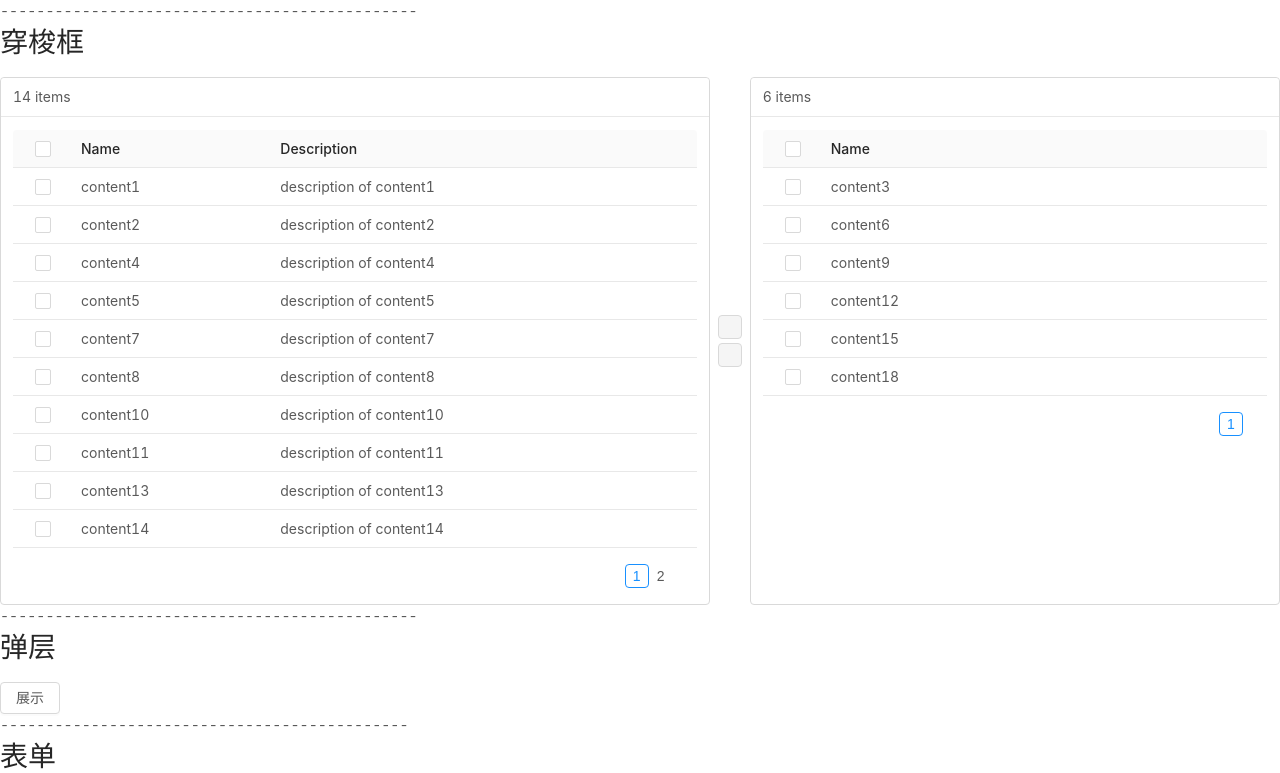
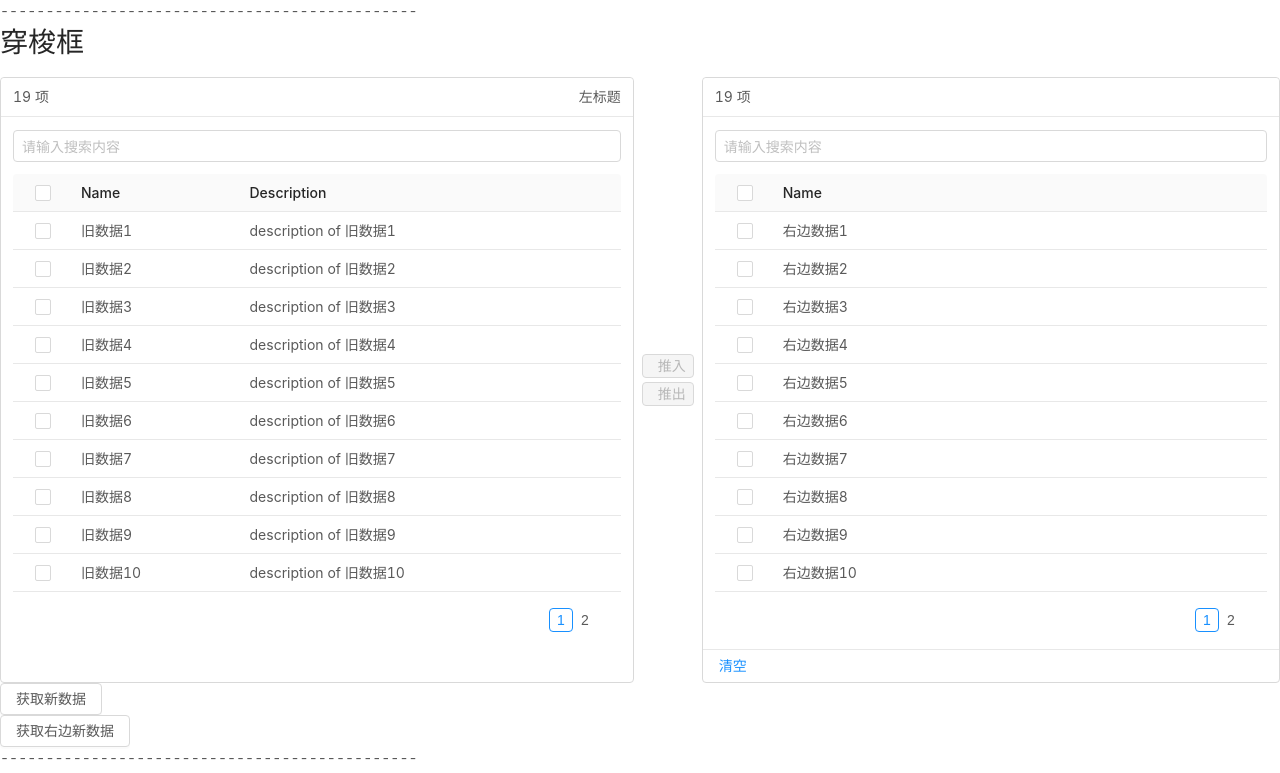
Before and after one commit to MDSD-JOB/medical-ui, a Vue app: page / in a window 1280 px wide. Shown: the top 773 px of the page. Built offline with nearby package versions, Linux system fonts and the light colour scheme.

Commit message:
feat: 完善transfer功能

```diff
--- a/src/components/MedTable/src/index.jsx
+++ b/src/components/MedTable/src/index.jsx
@@ -741,6 +741,7 @@
     })
     const tableProps = {
       ...props,
+      locale: { emptyText: '暂无数据' },
       columns: this.filteredColumns
     }
 
--- a/src/components/MedTransfer/src/index.jsx
+++ b/src/components/MedTransfer/src/index.jsx
@@ -1,14 +1,32 @@
+import difference from 'lodash/difference'
 import T from 'ant-design-vue/es/transfer'
+import { MedButton } from './../../index'
 import './index.less'
-import difference from 'lodash/difference'
+
 export default {
   name: 'MedTransfer',
-  model: {
-    prop: 'targetKeys',
-    event: 'change'
+  components: {
+    MedButton
+  },
+  data() {
+    return {
+      mixedData: [...this.leftData, ...this.rightData], // 混合了新旧数据
+      savedData: [],
+      rightKeys: []
+    }
   },
   props: {
     ...T.props,
+    keep: {
+      type: Boolean,
+      default: true,
+      retuired: false
+    },
+    showClear: {
+      type: Boolean,
+      default: false,
+      retuired: false
+    },
     disabled: {
       type: Boolean,
       default: false,
@@ -23,6 +41,31 @@
       type: String,
       default: 'table'
     },
+    locale: {
+      type: Object,
+      default: () => ({
+        itemUnit: '项',
+        itemsUnit: '项',
+        notFoundContent: '列表为空',
+        searchPlaceholder: '请输入搜索内容'
+      })
+    },
+    leftRowKey: {
+      type: String,
+      default: 'key'
+    },
+    rightRowKey: {
+      type: String,
+      default: 'key'
+    },
+    leftData: {
+      type: Array,
+      default: () => []
+    },
+    rightData: {
+      type: Array,
+      default: () => []
+    },
     leftColumns: {
       type: Array,
       default: () => []
@@ -32,9 +75,37 @@
       default: () => []
     }
   },
+  created() {
+    this.writeInRightKey()
+  },
   methods: {
+    writeInRightKey() {
+      if (this.rightData.length) {
+        this.savedData = []
+        const arr = this.rightData.map(item => item.key)
+        this.rightKeys = [...arr]
+      }
+    },
+    clear() {
+      const leftArr = this.mixedData.filter(
+        item => !this.rightKeys.includes(item[this.leftRowKey])
+      )
+      this.mixedData = [...leftArr]
+      this.savedData = []
+      this.rightKeys = []
+      this.$emit('change', leftArr, [])
+    },
     onChange(nextTargetKeys) {
-      this.$emit('change', nextTargetKeys)
+      this.rightKeys = nextTargetKeys
+      const leftArr = this.mixedData.filter(
+        item => !this.rightKeys.includes(item[this.leftRowKey])
+      )
+      const rightArr = this.mixedData.filter(item =>
+        nextTargetKeys.includes(item[this.leftRowKey])
+      )
+      this.savedData = rightArr
+
+      this.$emit('change', leftArr, rightArr)
     },
     getRowSelection({ disabled, selectedKeys, itemSelectAll, itemSelect }) {
       return {
@@ -58,9 +129,21 @@
     }
   },
   render() {
-    const { leftColumns, rightColumns, getRowSelection } = this
+    const {
+      $props,
+      mixedData,
+      rightKeys,
+      leftColumns,
+      rightColumns,
+      getRowSelection,
+      clear,
+      showClear
+    } = this
+
     const transferProps = {
-      ...this.$props
+      ...$props,
+      dataSource: mixedData,
+      targetKeys: rightKeys
     }
 
     const childrenSlots = {
@@ -74,7 +157,6 @@
         on: { itemSelectAll, itemSelect }
       }) => {
         return (
-          <div>
           <a-table
             row-selection={getRowSelection({
               disabled: listDisabled,
@@ -82,6 +164,7 @@
               itemSelectAll,
               itemSelect
             })}
+            locale={{ emptyText: '暂无数据' }}
             columns={direction === 'left' ? leftColumns : rightColumns}
             direction={direction}
             data-source={filteredItems}
@@ -96,8 +179,15 @@
               }
             })}
           ></a-table>
-          </div>
         )
+      },
+      footer: props => {
+        if (!showClear) return null
+        return props.direction === 'right' ? (
+          <med-button type="link" onClick={clear}>
+            清空
+          </med-button>
+        ) : null
       }
     }
 
@@ -105,9 +195,7 @@
       ...childrenSlots,
       ...this.$scopedSlots
     }
-    const headSlots = Object.keys(this.$slots).map(slot => {
-      return <template slot={slot}>{this.$slots[slot]}</template>
-    })
+
     return (
       <div class="med-transfer-wrapper">
         <a-transfer
@@ -119,10 +207,26 @@
             },
             scopedSlots
           }}
-        >
-          {headSlots}
-        </a-transfer>
+        />
       </div>
     )
+  },
+  watch: {
+    leftData() {
+      const rightKeys = this.rightKeys
+      const oldData = this.mixedData.filter(item =>
+        this.rightKeys.includes(item[this.leftRowKey])
+      )
+      this.writeInRightKey()
+      this.rightKeys = rightKeys
+      this.mixedData = [...oldData, ...this.leftData]
+    },
+    rightData() {
+      const oldData = this.mixedData.filter(
+        item => !this.rightKeys.includes(item[this.leftRowKey])
+      )
+      this.writeInRightKey()
+      this.mixedData = [...oldData, ...this.rightData]
     }
   }
+}
--- a/src/views/DemoTransfer.vue
+++ b/src/views/DemoTransfer.vue
@@ -1,37 +1,31 @@
 <template>
   <div class="DemoTransfer">
     <med-transfer
-      childrenType="table"
-      :dataSource="transferLeftData"
-      :targetKeys="transferRightData"
+      show-clear
+      show-search
       :filter-option="
-        (inputValue, item) => item.title.indexOf(inputValue) !== -1
+        (inputValue, option) => option.title.indexOf(inputValue) !== -1
       "
+      :titles="['左标题', '']"
+      :operations="['推入', '推出']"
+      :leftData="leftData"
+      :rightData="rightData"
       :leftColumns="leftColumns"
       :rightColumns="rightColumns"
       @change="change"
     >
+      <!-- <template #footer>123</template> -->
+      <template #from></template>
     </med-transfer>
+    <med-button @click="getNewLeftData">获取新数据</med-button>
+    <med-button @click="getNewRightData">获取右边新数据</med-button>
   </div>
 </template>
 
 <script>
-import { MedTransfer } from './../components'
+import { MedTransfer, MedButton } from './../components'
 
-const transferLeftData = []
-for (let i = 0; i < 20; i++) {
-  transferLeftData.push({
-    key: i.toString(),
-    title: `content${i + 1}`,
-    description: `description of content${i + 1}`
-  })
-}
-
-const transferRightData = transferLeftData
-  .filter(item => +item.key % 3 > 1)
-  .map(item => item.key)
-
-const leftTableColumns = [
+const leftColumns = [
   {
     dataIndex: 'title',
     title: 'Name'
@@ -41,7 +35,7 @@
     title: 'Description'
   }
 ]
-const rightTableColumns = [
+const rightColumns = [
   {
     dataIndex: 'title',
     title: 'Name'
@@ -49,19 +43,69 @@
 ]
 export default {
   components: {
-    MedTransfer
+    MedTransfer,
+    MedButton
   },
   data() {
     return {
-      transferLeftData: transferLeftData,
-      transferRightData: transferRightData,
-      leftColumns: leftTableColumns,
-      rightColumns: rightTableColumns
+      leftData: [],
+      rightData: [],
+      leftColumns,
+      rightColumns,
+      savedRightData: []
     }
   },
+  created() {
+    this.leftData = this.getLeftData()
+    this.rightData = this.getRightData()
+  },
   methods: {
-    change(nextTargetKeys) {
-      this.transferRightData = nextTargetKeys
+    getLeftData() {
+      const leftData = []
+      for (let i = 0; i < 19; i++) {
+        leftData.push({
+          key: 'old' + i.toString(),
+          title: `旧数据${i + 1}`,
+          description: `description of 旧数据${i + 1}`
+        })
+      }
+      return leftData
+    },
+    getRightData() {
+      const rightData = []
+      for (let i = 0; i < 19; i++) {
+        rightData.push({
+          key: 'right' + i.toString(),
+          title: `右边数据${i + 1}`,
+          description: `description of 右边数据${i + 1}`
+        })
+      }
+      return rightData
+    },
+    getNewLeftData() {
+      const leftData = []
+      for (let i = 0; i < 19; i++) {
+        leftData.push({
+          key: 'new' + i.toString(),
+          title: `新数据${i + 1}`,
+          description: `新数据内容${i + 1}`
+        })
+      }
+      this.leftData = leftData
+    },
+    getNewRightData() {
+      const rightData = []
+      for (let i = 0; i < 19; i++) {
+        rightData.push({
+          key: 'newRight' + i.toString(),
+          title: `newRight${i + 1}`,
+          description: `newRight${i + 1}`
+        })
+      }
+      this.rightData = rightData
+    },
+    change(leftArr, rightArr) {
+      console.log('selectedObjs', leftArr, rightArr)
     }
   }
 }
```
Also changed, not shown: src/components/MedTransfer/src/index.less (+9 -0 lines). Lines whose indentation alone changed are shown as unchanged.
